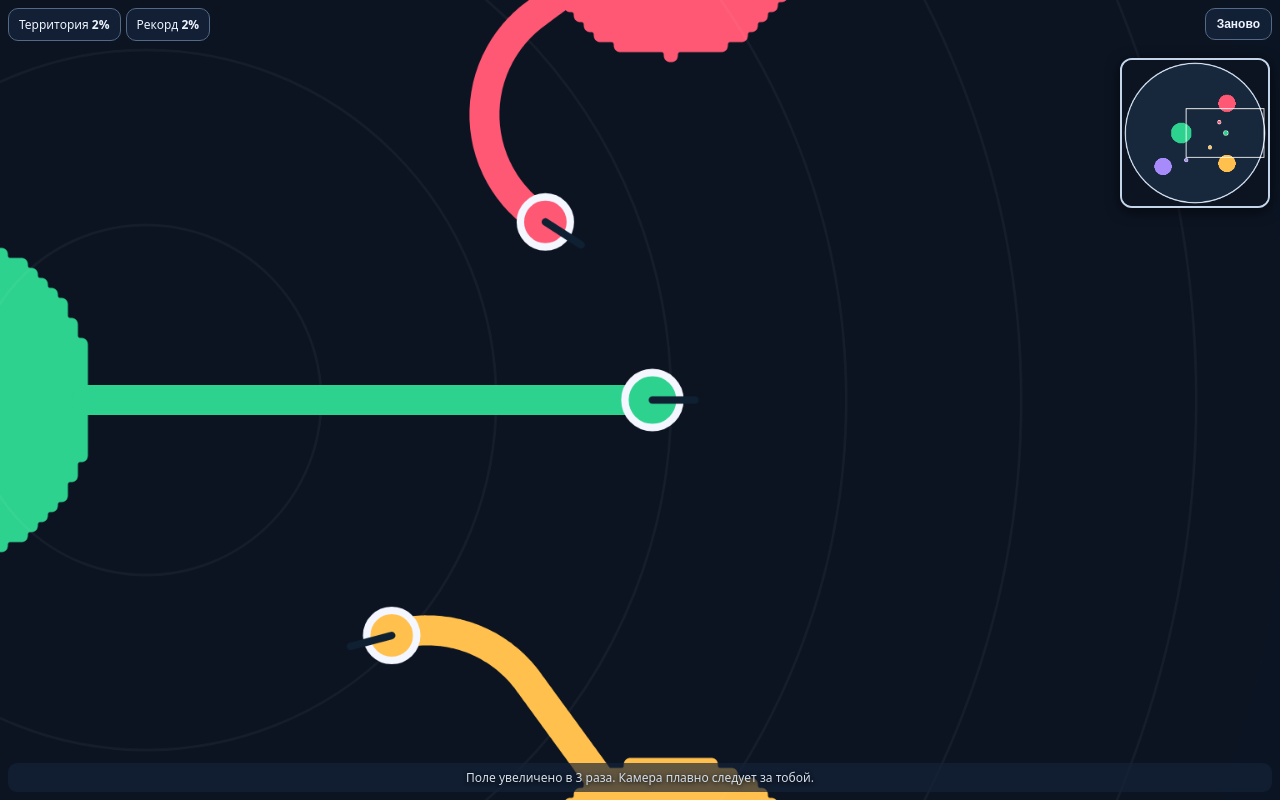
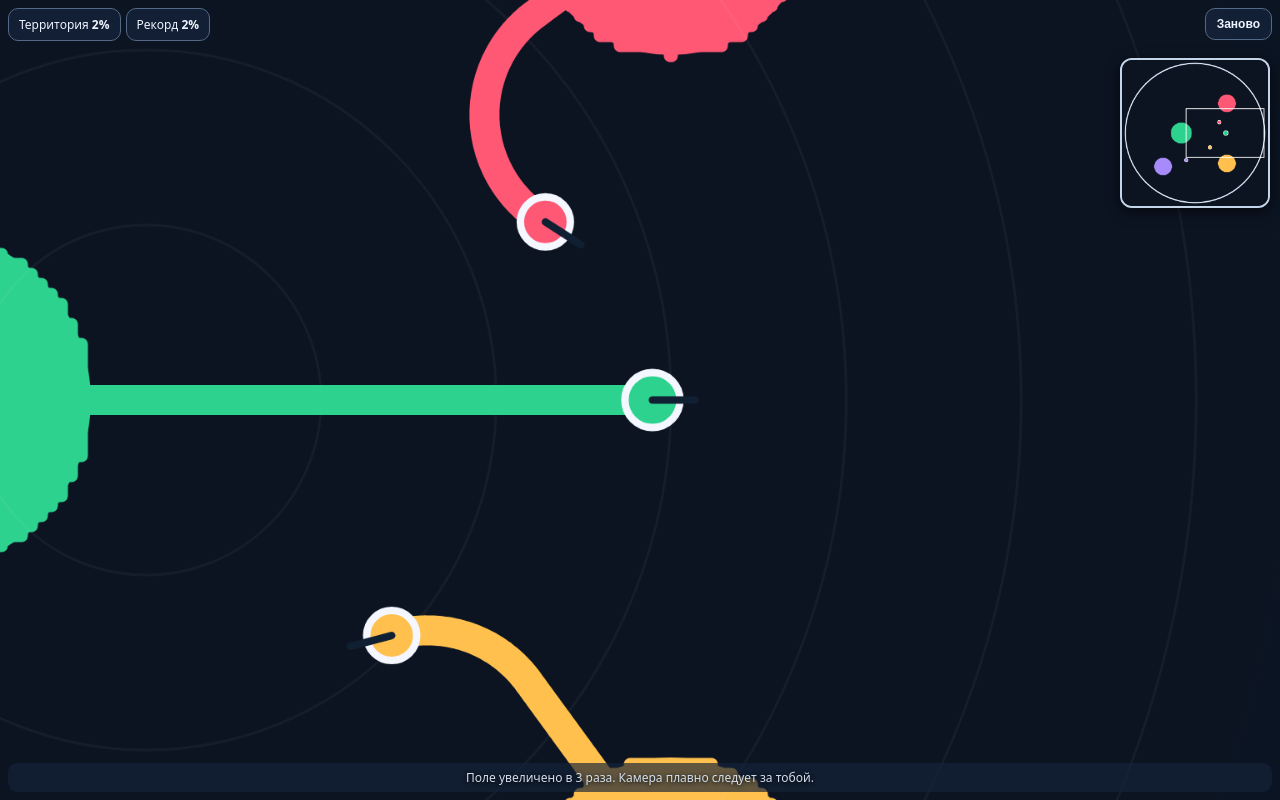
Before and after one commit to onegin3433-sys/territory-io, a plain HTML site: page index.html in a window 1280 px wide. Drawn offline with Linux system fonts and the light colour scheme; animation ran at ten frames a second.

Commit message:
Draw starting bases as perfect vector circles

```diff
--- a/index.html
+++ b/index.html
@@ -37,7 +37,7 @@ const mapCanvas=document.createElement('canvas');mapCanvas.width=C;mapCanvas.hei
 const mctx=mapCanvas.getContext('2d',{willReadFrequently:true});
 const terrainCanvas=document.createElement('canvas');terrainCanvas.width=W;terrainCanvas.height=W;
 const tctx=terrainCanvas.getContext('2d');
-let land,players,player,frame=0,best=Number(localStorage.getItem('territoryBest')||0),touchActive=false,touchPointer=null,touchLast=null,keys={};
+let land,players,player,frame=0,initialTerrain=true,best=Number(localStorage.getItem('territoryBest')||0),touchActive=false,touchPointer=null,touchLast=null,keys={};
 const scoreEl=document.getElementById('score'),bestEl=document.getElementById('best'),msg=document.getElementById('message');
 bestEl.textContent=best+'%';
 const clamp=(v,a,b)=>Math.max(a,Math.min(b,v));
@@ -77,6 +77,7 @@ function nearestLand(id,x,y){
  return bestPoint;
 }
 function capture(id,path){
+ initialTerrain=false;
  stamp(id,path,2.7);
  // Flood the cells connected to the circular arena's outside through non-owned land.
  const seen=new Uint8Array(C*C),queue=new Int32Array(C*C);let head=0,tail=0;
@@ -105,7 +106,7 @@ function reset(){
  seedBase(2,690*SCALE,285*SCALE,57*SCALE);seedBase(3,690*SCALE,680*SCALE,57*SCALE);seedBase(4,270*SCALE,700*SCALE,57*SCALE);
  player=makePlayer(1,455*SCALE,480*SCALE,0,true);
  players=[player,makePlayer(2,690*SCALE,285*SCALE,2.5),makePlayer(3,690*SCALE,680*SCALE,-2),makePlayer(4,270*SCALE,700*SCALE,-.2)];
- frame=0;cameraX=player.x-VIEW_W/2;cameraY=player.y-VIEW_H/2;cameraReady=true;terrainDirty=true;updateScore();msg.textContent='Поле увеличено в 3 раза. Камера плавно следует за тобой.';draw();
+ frame=0;initialTerrain=true;cameraX=player.x-VIEW_W/2;cameraY=player.y-VIEW_H/2;cameraReady=true;terrainDirty=true;updateScore();msg.textContent='Поле увеличено в 3 раза. Камера плавно следует за тобой.';draw();
 }
 function angleDiff(a,b){return Math.atan2(Math.sin(b-a),Math.cos(b-a));}
 function steer(p,dt){
@@ -271,6 +272,22 @@ function draw(){
    }
    tctx.fill('evenodd');tctx.stroke();tctx.restore();
   }
+  // The four starting bases are true vector circles, not circles approximated
+  // by the ownership grid. Keep them visible until the first territory capture.
+  if(initialTerrain){
+   const bases=[
+    {id:1,x:390*SCALE,y:480*SCALE,r:68*SCALE},
+    {id:2,x:690*SCALE,y:285*SCALE,r:57*SCALE},
+    {id:3,x:690*SCALE,y:680*SCALE,r:57*SCALE},
+    {id:4,x:270*SCALE,y:700*SCALE,r:57*SCALE}
+   ];
+   for(const b of bases){
+    const owner=players.find(p=>p.id===b.id);
+    if(!owner||!owner.alive)continue;
+    tctx.beginPath();tctx.arc(b.x,b.y,b.r,0,Math.PI*2);
+    tctx.fillStyle=COLORS[b.id];tctx.fill();
+   }
+  }
   terrainDirty=false;
  }
  ctx.imageSmoothingEnabled=false;
@@ -287,7 +304,7 @@ function draw(){
  }
  ctx.restore();
  miniCtx.clearRect(0,0,240,240);miniCtx.fillStyle='#0b1422';miniCtx.fillRect(0,0,240,240);
- miniCtx.imageSmoothingEnabled=false;miniCtx.drawImage(mapCanvas,0,0,240,240);
+ miniCtx.imageSmoothingEnabled=true;miniCtx.imageSmoothingQuality='high';miniCtx.drawImage(terrainCanvas,0,0,240,240);
  miniCtx.beginPath();miniCtx.arc(120,120,R/W*240,0,Math.PI*2);miniCtx.strokeStyle='#d8e5f5';miniCtx.lineWidth=2;miniCtx.stroke();
  for(const p of players){if(!p.alive)continue;miniCtx.beginPath();miniCtx.arc(p.x/W*240,p.y/W*240,p.isHuman?4:3,0,Math.PI*2);miniCtx.fillStyle=COLORS[p.id];miniCtx.fill();miniCtx.strokeStyle='#fff';miniCtx.lineWidth=1;miniCtx.stroke();}
  const rx=cameraX/W*240,ry=cameraY/W*240,rw=VIEW_W/W*240,rh=VIEW_H/W*240;
```
